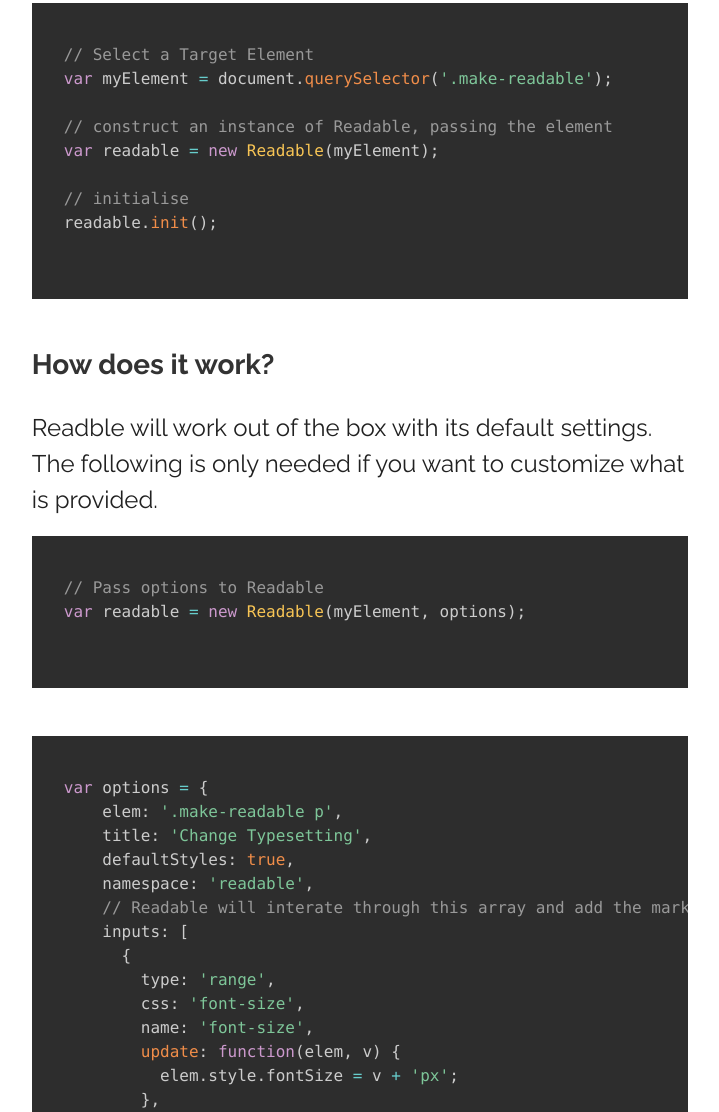
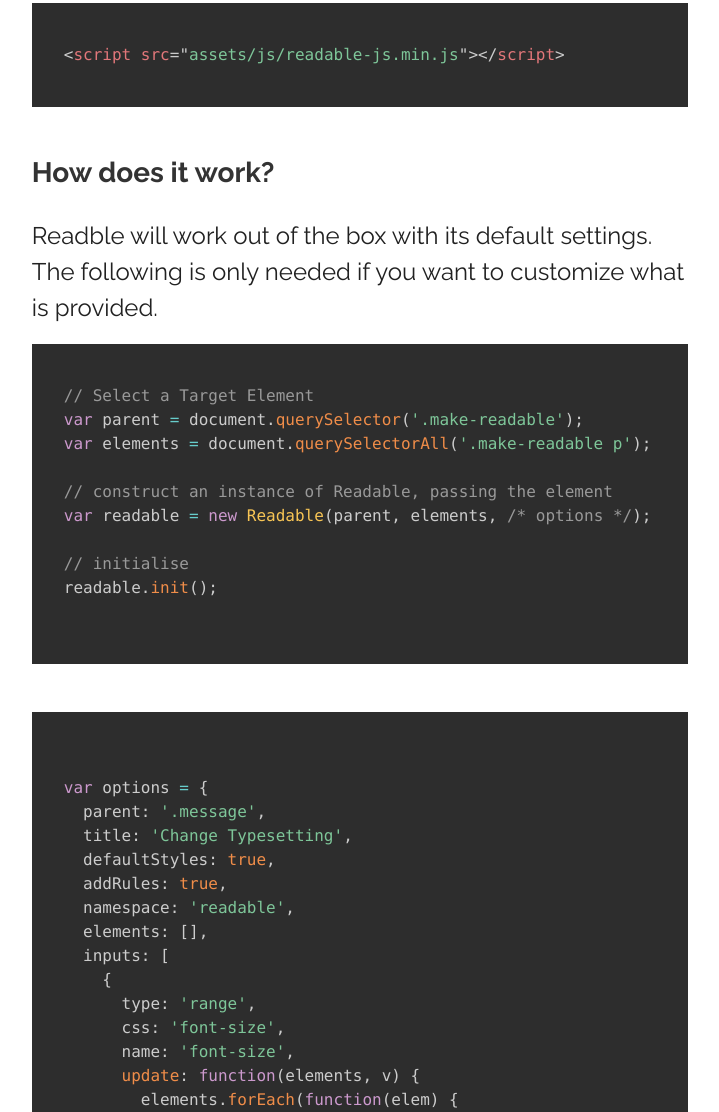
Before and after one commit to kylelangford/readable-js, a website: page demo/index.html in a window 1280 px wide. Shown: the part 676-1788 px from the top of the page, without its empty margins (280-999 px from the left). Drawn offline with Linux system fonts and the light colour scheme.

Commit message:
updating documentation

```diff
--- a/demo/index.html
+++ b/demo/index.html
@@ -47,11 +47,11 @@
     <section class="panel">
       <div class="wrap flex">
         <div class="message">
-          <h2>Readable.js (alpha)</h2>
+          <h2>Readable.js</h2>
           <p>
             A modern accessiblity plugin, Readable.js looks to provide users
             with the ability to adjust the typesetting as needed while providing
-            developers a toolset to extend.</p>
+            developers a toolset to extend. <small>v0.1.0</small></p>
             <br>
           <p><a href="demo.html" class="primary-menu-btn"/>Demo</a></p>
         </div>
@@ -63,41 +63,44 @@
         <div class="message">
 
           <h3>How do I use it?</h3>
+          <pre class="markup"><code class="language-html">
+&lt;script src="assets/js/readable-js.min.js"&gt;&lt;/script&gt;
+          </code></pre>
+
+
+          <h3>How does it work?</h3>
+          <p>Readble will work out of the box with its default settings. The following is only needed if you want to customize what is provided.</p>
+
           <pre class="markup"><code class="language-javascript">
 // Select a Target Element
-var myElement = document.querySelector('.make-readable');
+var parent = document.querySelector('.make-readable');
+var elements = document.querySelectorAll('.make-readable p');
 
 // construct an instance of Readable, passing the element
-var readable = new Readable(myElement);
+var readable = new Readable(parent, elements, /* options */);
 
 // initialise
 readable.init();
 
           </code></pre>
+          <pre class="markup"><code class="language-javascript">
 
-          <h3>How does it work?</h3>
-          <p>Readble will work out of the box with its default settings. The following is only needed if you want to customize what is provided.</p>
-
-          <pre class="markup"><code class="language-javascript">
-// Pass options to Readable
-var readable = new Readable(myElement, options);
-
-          </code></pre>
-
-          <pre class="markup"><code class="language-javascript">
 var options = {
-    elem: '.make-readable p',
+  parent: '.message',
   title: 'Change Typesetting',
   defaultStyles: true,
+  addRules: true,
   namespace: 'readable',
-    // Readable will interate through this array and add the markup to the widget
+  elements: [],
   inputs: [
     {
       type: 'range',
       css: 'font-size',
       name: 'font-size',
-        update: function(elem, v) {
+      update: function(elements, v) {
+        elements.forEach(function(elem) {
           elem.style.fontSize = v + 'px';
+        });
       },
       min: 14,
       max: 36,
@@ -108,8 +111,10 @@ var options = {
       type: 'range',
       css: 'word-spacing',
       name: 'word-spacing',
-        update: function(elem, v) {
+      update: function(elements, v) {
+        elements.forEach(function(elem) {
           elem.style.wordSpacing = v + 'em';
+        });
       },
       min: 0,
       max: 3,
@@ -120,8 +125,10 @@ var options = {
       type: 'range',
       css: 'letter-spacing',
       name: 'letter-spacing',
-        update: function(elem, v) {
+      update: function(elements, v) {
+        elements.forEach(function(elem) {
           elem.style.letterSpacing = v / 10 + 'em';
+        });
       },
       min: 0,
       max: 3,
@@ -132,8 +139,10 @@ var options = {
       type: 'range',
       css: 'line-height',
       name: 'line-height',
-        update: function(elem, v) {
+      update: function(elements, v) {
+        elements.forEach(function(elem) {
           elem.style.lineHeight = v;
+        });
       },
       min: 1,
       max: 3,
@@ -147,10 +156,6 @@ var options = {
           &lt;input id="${input.id}" name="${input.name}" class="${input.class}" type="range"  min="${input.min}" max="${input.max}" step="${input.step}" /&gt;`,
   },
 };
-
-
-
-
           </code></pre>
 
           <h3>Documentation</h3>
@@ -160,7 +165,6 @@ var options = {
 
           <h3>New Features Coming Soon</h3>
           <ul>
-            <li>Save Setting</li>
             <li>Support for Checkboxes</li>
           </ul>
 
```
Also changed, not shown: demo/src/js/main.js (+5 -3 lines), demo/assets/js/scripts.min.js, 1 other file. Lines whose indentation alone changed are shown as unchanged.
